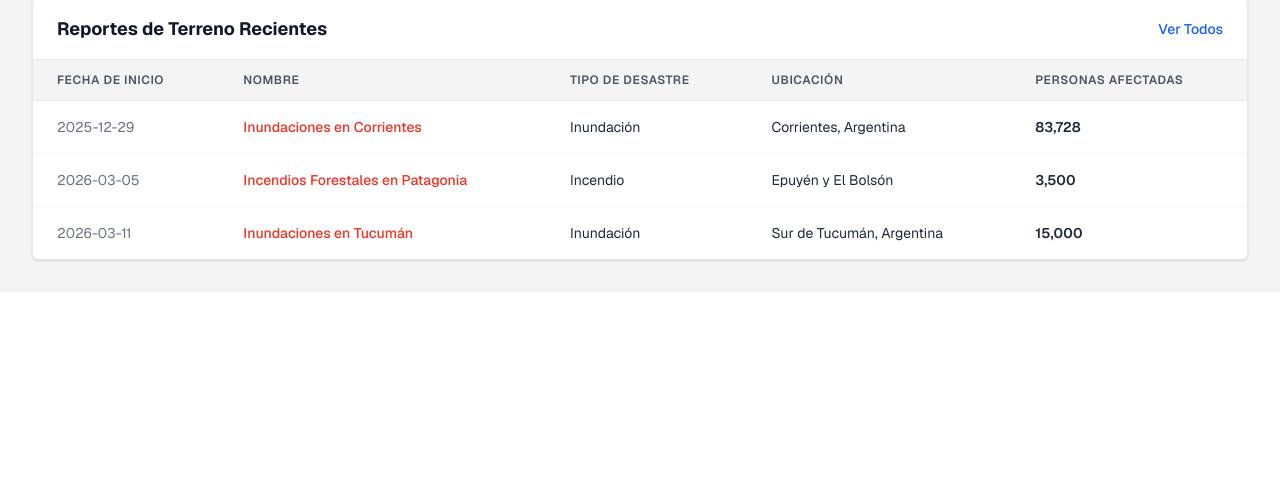
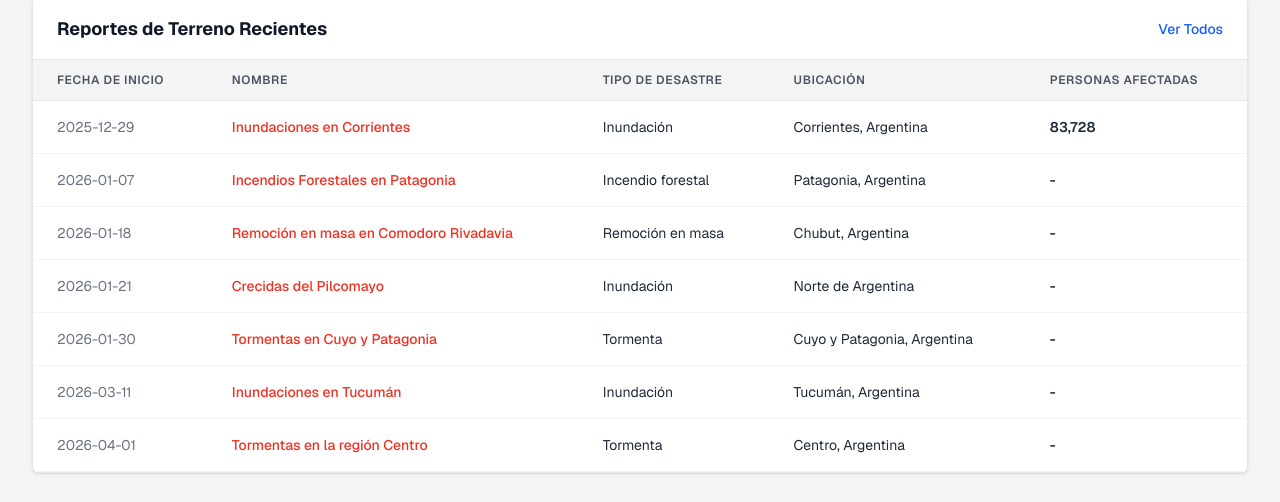
Before and after one commit to Shennko1/cruz-roja-argentina-panel, a Next.js app: page / in a window 1280 px wide. Shown: the part 837-1339 px from the top of the page. Before the commit the page ends 1129 px from the top, so only its background shows below. Built offline with nearby package versions, Linux system fonts and the light colour scheme.

Commit message:
Update page.tsx

```diff
--- a/app/page.tsx
+++ b/app/page.tsx
@@ -92,8 +92,10 @@ export default function Dashboard() {
              {/* Row 1 */}
 <tr className="border-b border-gray-100 hover:bg-gray-50 transition-colors">
   <td className="px-6 py-4 whitespace-nowrap text-gray-500">2025-12-29</td>
-                <td className="px-6 py-4 font-medium text-[#ee3224] hover:text-red-700 cursor-pointer">
+  <td className="px-6 py-4 font-medium text-[#ee3224] hover:text-red-700">
+    <a href="https://drive.google.com/open?id=1ynnE4ImxwgSoqw6hZwRRws1pcZrXSdLv&usp=drive_copy" target="_blank" rel="noopener noreferrer">
       Inundaciones en Corrientes
+    </a>
   </td>
   <td className="px-6 py-4">Inundación</td>
   <td className="px-6 py-4">Corrientes, Argentina</td>
@@ -102,24 +104,80 @@ export default function Dashboard() {
 
 {/* Row 2 */}
 <tr className="border-b border-gray-100 hover:bg-gray-50 transition-colors">
-                <td className="px-6 py-4 whitespace-nowrap text-gray-500">2026-03-05</td>
-                <td className="px-6 py-4 font-medium text-[#ee3224] hover:text-red-700 cursor-pointer">
+  <td className="px-6 py-4 whitespace-nowrap text-gray-500">2026-01-07</td>
+  <td className="px-6 py-4 font-medium text-[#ee3224] hover:text-red-700">
+    <a href="https://drive.google.com/open?id=1Mju0AhqmPyhD_q0IV4mvjk3rmInmgOzy&usp=drive_copy" target="_blank" rel="noopener noreferrer">
       Incendios Forestales en Patagonia
+    </a>
   </td>
-                <td className="px-6 py-4">Incendio</td>
-                <td className="px-6 py-4">Epuyén y El Bolsón</td>
-                <td className="px-6 py-4 font-semibold">3,500</td>
+  <td className="px-6 py-4">Incendio forestal</td>
+  <td className="px-6 py-4">Patagonia, Argentina</td>
+  <td className="px-6 py-4 font-semibold">-</td>
 </tr>
 
 {/* Row 3 */}
-              <tr className="hover:bg-gray-50 transition-colors">
-                <td className="px-6 py-4 whitespace-nowrap text-gray-500">2026-03-11</td>
-                <td className="px-6 py-4 font-medium text-[#ee3224] hover:text-red-700 cursor-pointer">
-                  Inundaciones en Tucumán
+<tr className="border-b border-gray-100 hover:bg-gray-50 transition-colors">
+  <td className="px-6 py-4 whitespace-nowrap text-gray-500">2026-01-18</td>
+  <td className="px-6 py-4 font-medium text-[#ee3224] hover:text-red-700">
+    <a href="https://drive.google.com/open?id=1jKqBPCmJtUG8K3DCrksUqXimXz3KyNl6&usp=drive_copy" target="_blank" rel="noopener noreferrer">
+      Remoción en masa en Comodoro Rivadavia
+    </a>
+  </td>
+  <td className="px-6 py-4">Remoción en masa</td>
+  <td className="px-6 py-4">Chubut, Argentina</td>
+  <td className="px-6 py-4 font-semibold">-</td>
+</tr>
+
+{/* Row 4 */}
+<tr className="border-b border-gray-100 hover:bg-gray-50 transition-colors">
+  <td className="px-6 py-4 whitespace-nowrap text-gray-500">2026-01-21</td>
+  <td className="px-6 py-4 font-medium text-[#ee3224] hover:text-red-700">
+    <a href="https://drive.google.com/open?id=1_8-Md0odJnFP6E0OphvTKI9OvyRMXLqB&usp=drive_copy" target="_blank" rel="noopener noreferrer">
+      Crecidas del Pilcomayo
+    </a>
   </td>
   <td className="px-6 py-4">Inundación</td>
-                <td className="px-6 py-4">Sur de Tucumán, Argentina</td>
-                <td className="px-6 py-4 font-semibold">15,000</td>
+  <td className="px-6 py-4">Norte de Argentina</td>
+  <td className="px-6 py-4 font-semibold">-</td>
+</tr>
+
+{/* Row 5 */}
+<tr className="border-b border-gray-100 hover:bg-gray-50 transition-colors">
+  <td className="px-6 py-4 whitespace-nowrap text-gray-500">2026-01-30</td>
+  <td className="px-6 py-4 font-medium text-[#ee3224] hover:text-red-700">
+    <a href="https://drive.google.com/open?id=1AFLAv3z9Bu0WVKBCUj798PVClxCCC6ei&usp=drive_copy" target="_blank" rel="noopener noreferrer">
+      Tormentas en Cuyo y Patagonia
+    </a>
+  </td>
+  <td className="px-6 py-4">Tormenta</td>
+  <td className="px-6 py-4">Cuyo y Patagonia, Argentina</td>
+  <td className="px-6 py-4 font-semibold">-</td>
+</tr>
+
+{/* Row 6 */}
+<tr className="border-b border-gray-100 hover:bg-gray-50 transition-colors">
+  <td className="px-6 py-4 whitespace-nowrap text-gray-500">2026-03-11</td>
+  <td className="px-6 py-4 font-medium text-[#ee3224] hover:text-red-700">
+    <a href="https://drive.google.com/open?id=1nIYO0WNQxa8feAhbgOehh3-YW7OGMxKa&usp=drive_copy" target="_blank" rel="noopener noreferrer">
+      Inundaciones en Tucumán
+    </a>
+  </td>
+  <td className="px-6 py-4">Inundación</td>
+  <td className="px-6 py-4">Tucumán, Argentina</td>
+  <td className="px-6 py-4 font-semibold">-</td>
+</tr>
+
+{/* Row 7 */}
+<tr className="border-b border-gray-100 hover:bg-gray-50 transition-colors">
+  <td className="px-6 py-4 whitespace-nowrap text-gray-500">2026-04-01</td>
+  <td className="px-6 py-4 font-medium text-[#ee3224] hover:text-red-700">
+    <a href="https://drive.google.com/open?id=1F8E3Tqh3bAMiq_BkF8LdxhITNZ3G5yL2&usp=drive_copy" target="_blank" rel="noopener noreferrer">
+      Tormentas en la región Centro
+    </a>
+  </td>
+  <td className="px-6 py-4">Tormenta</td>
+  <td className="px-6 py-4">Centro, Argentina</td>
+  <td className="px-6 py-4 font-semibold">-</td>
 </tr>
 
             </tbody>
```
Lines whose indentation alone changed are shown as unchanged.
